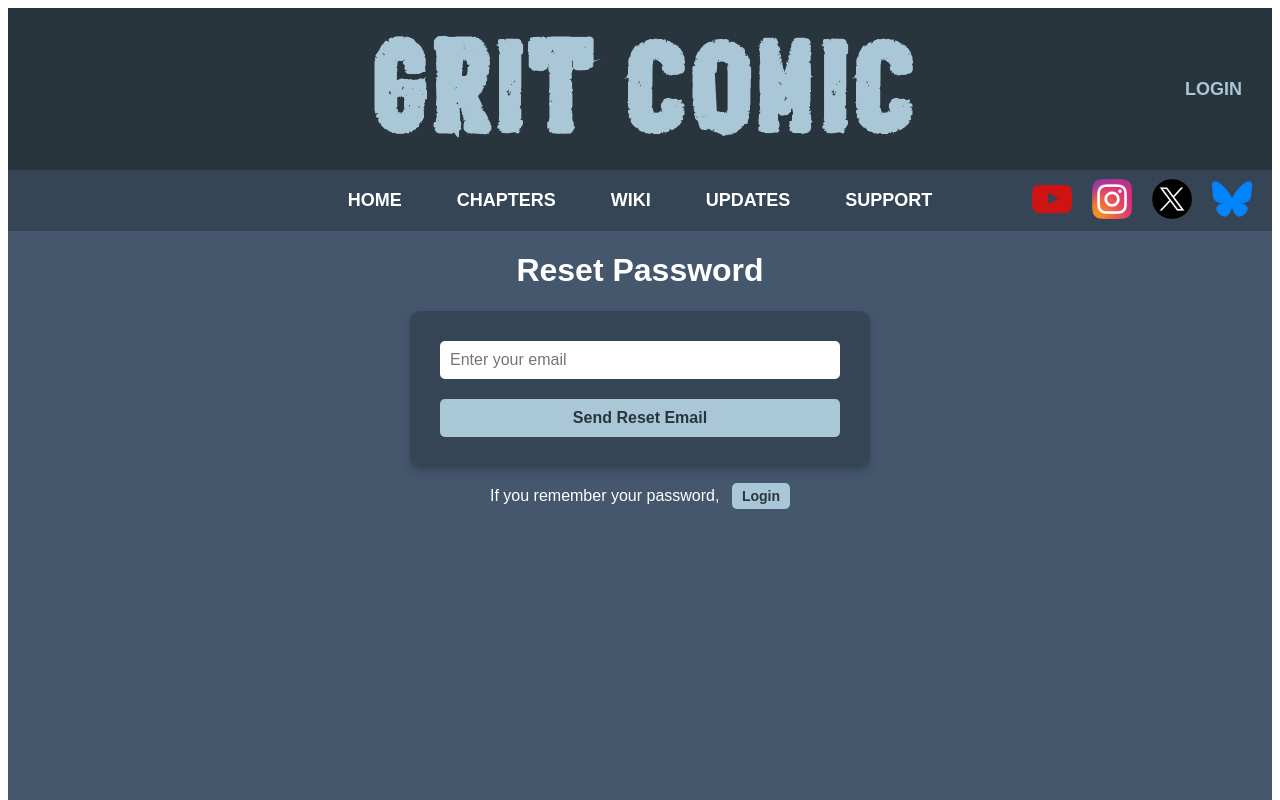
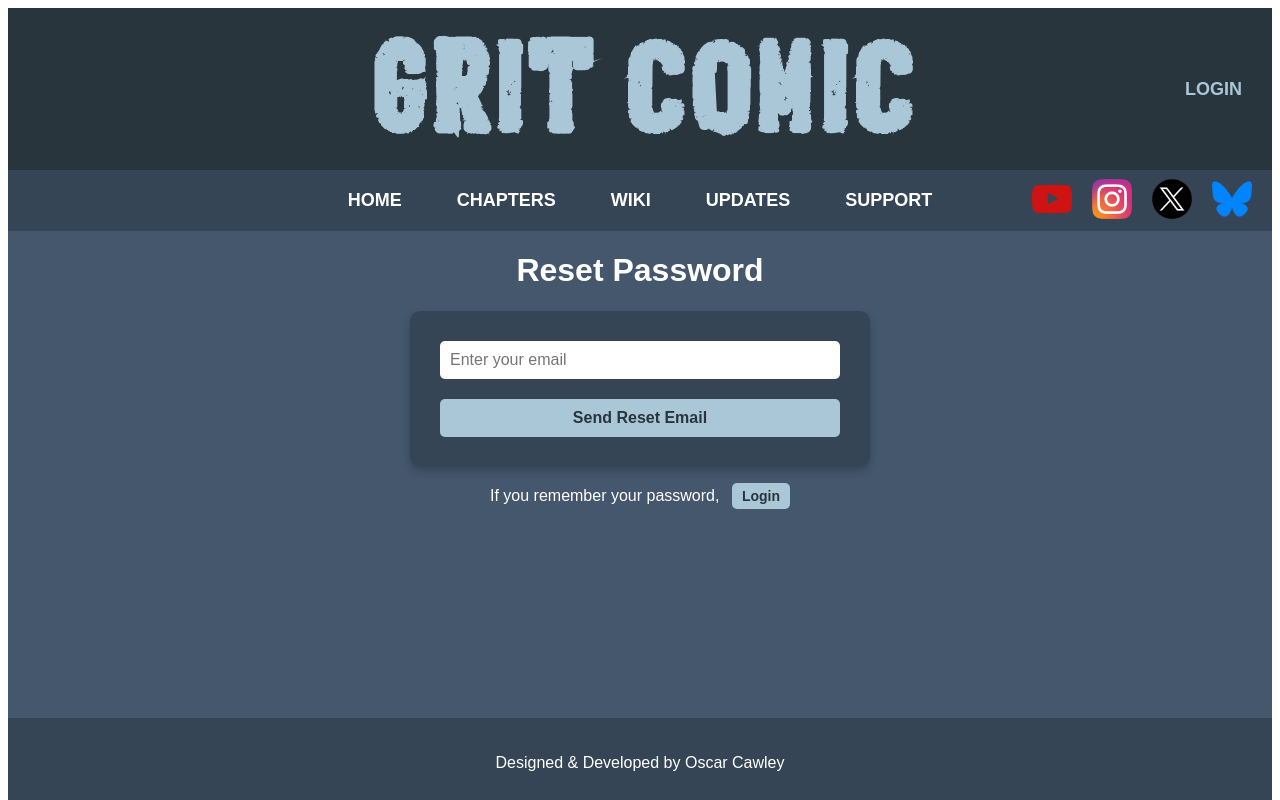
Before and after one commit to OscarCawley/grit-comic, a React (Create React App) app: page /resetpassword in a window 1280 px wide. Shown: the top 800 px of the page. Built offline with nearby package versions, Linux system fonts and the light colour scheme; no server answers; the HTML template or start-up script is replaced by a standard one.

Commit message:
Refactor CSS for layout consistency by removing height properties from LogIn, Reset Password, and Sign Up pages, and adjusting App component styles for better structure.

```diff
--- a/src/App.css
+++ b/src/App.css
@@ -1,4 +1,7 @@
 .App {
+    display: flex;
+    flex-direction: column;
     text-align: center;
     background-color: #44576d;
+    min-height: 100vh;
 }
--- a/src/components/Footer/Footer.css
+++ b/src/components/Footer/Footer.css
@@ -2,6 +2,7 @@ footer {
     background-color: #354555;
     padding: 20px 0;
     text-align: center;
+    margin-top: auto;
 }
 
 footer p {
--- a/src/pages/LogInPage/LogInPage.css
+++ b/src/pages/LogInPage/LogInPage.css
@@ -1,7 +1,6 @@
 .login-page {
     font-family: Arial, sans-serif;
     color: white;
-    height: 100vh;
 }
 
 .login-page p button {
--- a/src/pages/ResetPasswordPage/ResetPasswordPage.css
+++ b/src/pages/ResetPasswordPage/ResetPasswordPage.css
@@ -1,7 +1,6 @@
 .reset-password-page {
     font-family: Arial, sans-serif;
     color: white;
-    height: 100vh;
 }
 
 .reset-password-page p button {
--- a/src/pages/SignUpPage/SignUpPage.css
+++ b/src/pages/SignUpPage/SignUpPage.css
@@ -1,7 +1,6 @@
 .sign-up-page {
     font-family: Arial, sans-serif;
     color: white;
-    height: 100vh;
 }
 
 .sign-up-page p button {
```
